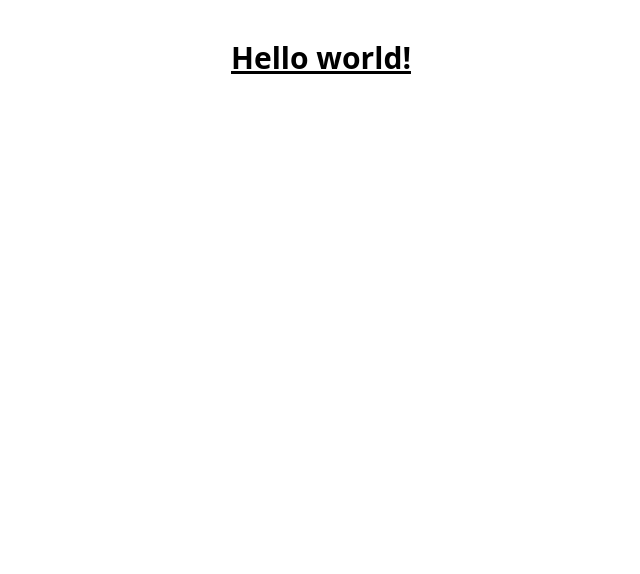
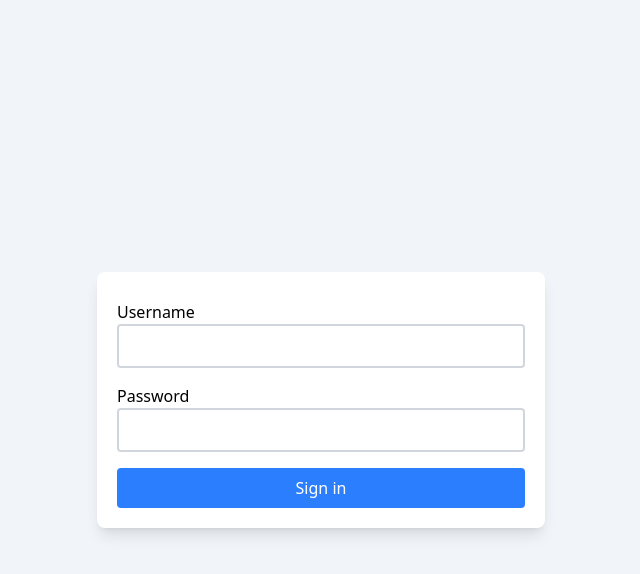
Before and after one commit to aldrin112602/chat-app-react-ts, a React (Vite) app: page / in a window 1280 px wide. Shown: the top 574 px of the page, without its empty margins (319-959 px from the left). Built offline with nearby package versions, Linux system fonts and the light colour scheme.

Commit message:
Created reusable components

```diff
--- a/src/App.tsx
+++ b/src/App.tsx
@@ -1,13 +1,10 @@
-// import { Signin } from "./authentication/signin/signin"
+import { Signin } from "./authentication/signin/signin"
 // import { Signup } from "./authentication/signup/signup"
 
 function App() {
   return (
     <>
-      <h1 className="text-3xl font-bold underline text-center py-10">
-        Hello world!
-      </h1>
-
+      <Signin/>
     </>
   )
 }
--- a/src/authentication/layout.tsx
+++ b/src/authentication/layout.tsx
@@ -5,6 +5,7 @@ type LayoutProps = {
     children: ReactNode;
 };
 
+// Layout component for authentication pages
 export const Layout: React.FC<LayoutProps> = ({ children }) => {
-    return <div className="min-h-screen p-5 bg-slate-100">{children}</div>;
+    return <div className="min-h-screen p-5 bg-slate-100 flex items-center justify-center">{children}</div>;
 };
--- a/src/authentication/signin/signin.tsx
+++ b/src/authentication/signin/signin.tsx
@@ -1,12 +1,15 @@
 import { Layout } from "../layout"
-
+import { Input } from "../../components/input"
+import { Button } from "../../components/button"
 
 export const Signin = () => {
   return (
     <Layout>
-      <h1 className="text-3xl font-bold underline text-center py-10">
-        Sign In
-      </h1>
+      <form className="bg-white p-5 rounded-lg shadow-lg w-full max-w-md">
+        <Input label="Username" required name="username" id="username" onChange={() => {}} />
+        <Input label="Password" required name="password" id="password" type="password" onChange={() => {}} />
+        <Button type="submit" label="Sign in"/>
+      </form>
     </Layout>
   )
 }
--- /dev/null
+++ b/src/components/button.tsx
@@ -0,0 +1,30 @@
+import React from "react";
+
+type ButtonProps = {
+  type?: "button" | "submit" | "reset";
+  onClick?: () => void;
+  className?: string;
+  label: string;
+  disabled?: boolean;
+} & React.ButtonHTMLAttributes<HTMLButtonElement>;
+
+export const Button: React.FC<ButtonProps> = ({
+  type = "button",
+  onClick,
+  className = "bg-blue-500 text-white p-2 rounded w-full",
+  label,
+  disabled = false,
+  ...props
+}) => {
+  return (
+    <button
+      type={type}
+      onClick={onClick}
+      className={className}
+      disabled={disabled}
+      {...props}
+    >
+      {label}
+    </button>
+  );
+};
--- /dev/null
+++ b/src/components/input.tsx
@@ -0,0 +1,37 @@
+import React from "react";
+
+type InputProps = {
+    type?: string;
+    placeholder?: string;
+    value?: string;
+    className?: string;
+    label?: string
+    name: string;
+    onChange: (event: React.ChangeEvent<HTMLInputElement>) => void;
+} & React.InputHTMLAttributes<HTMLInputElement>;
+
+export const Input: React.FC<InputProps> = ({
+    type = "text",
+    className = "border-2 border-gray-300 p-2 rounded w-full",
+    placeholder,
+    name,
+    label,
+    value,
+    onChange,
+    ...props
+}) => {
+    return (
+        <div className="mb-4 mt-2">
+            {label && <label htmlFor={name}>{label}</label>}
+            <input
+                type={type}
+                placeholder={placeholder}
+                value={value}
+                onChange={onChange}
+                className={className}
+                name={name}
+                {...props}
+            />
+        </div>
+    );
+};
```
